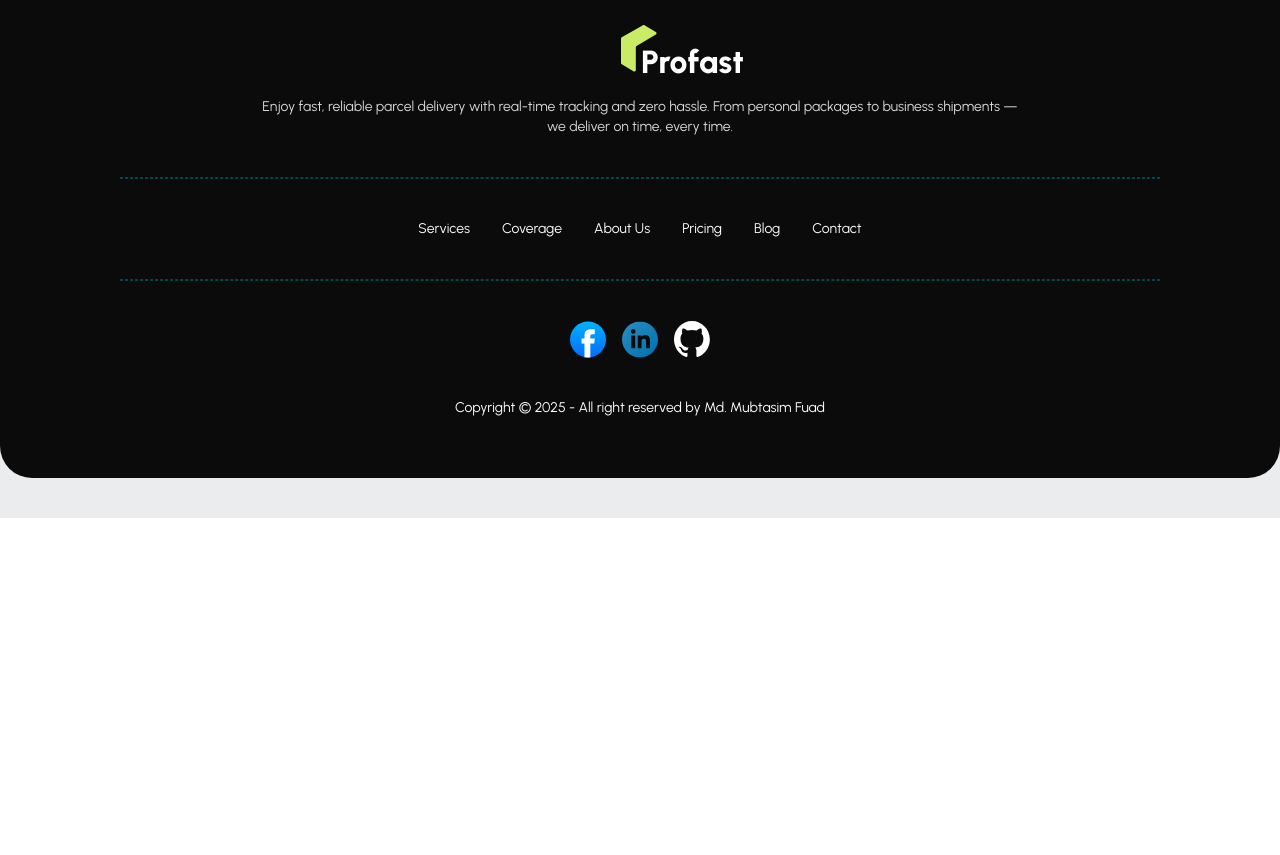
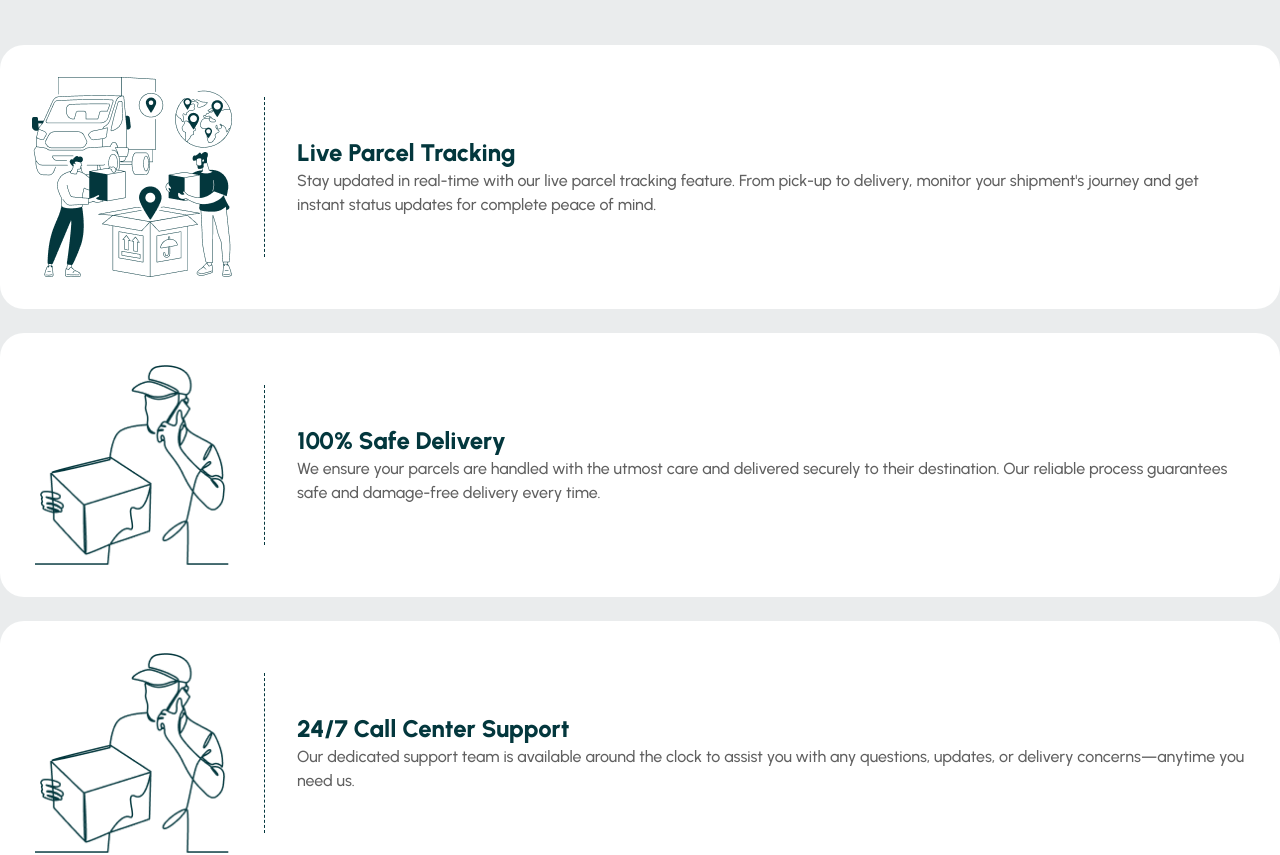
Before and after one commit to MubtasimPrime/ProFast_Delivery_System_Client_Side, a React (Vite) app: page / in a window 1280 px wide. Shown: the part 2660-3515 px from the top of the page. Before the commit the page ends 3178 px from the top, so only its background shows below. Built offline with nearby package versions, Linux system fonts and the light colour scheme.

Commit message:
Tracking part done

```diff
--- /dev/null
+++ b/src/components/Home/Tracking/Tracking.jsx
@@ -0,0 +1,34 @@
+import Track1 from "../../../assets/tracking/live-track.png";
+import Track2 from "../../../assets/tracking/safe-del.png";
+import TrackingCard from "./TrackingCard";
+
+const Tracking = () => {
+  const data = [
+    {
+      img: Track1,
+      title: "Live Parcel Tracking",
+      desc: `Stay updated in real-time with our live parcel tracking feature. From pick-up to delivery, monitor your shipment's journey and get instant status updates for complete peace of mind.`,
+    },
+    {
+      img: Track2,
+      title: "100% Safe Delivery",
+      desc: `We ensure your parcels are handled with the utmost care and delivered securely to their destination. Our reliable process guarantees safe and damage-free delivery every time.`,
+    },
+    {
+      img: Track2,
+      title: "24/7 Call Center Support",
+      desc: `Our dedicated support team is available around the clock to assist you with any questions, updates, or delivery concerns—anytime you need us.`,
+    },
+  ];
+  return (
+    <section className="max-w-7xl mx-auto border-y border-dashed border-[#03373d] mb-25 py-20">
+      <div className="grid grid-cols-1 gap-6">
+        {data.map((item, idx) => (
+          <TrackingCard key={idx} item={item}></TrackingCard>
+        ))}
+      </div>
+    </section>
+  );
+};
+
+export default Tracking;
--- /dev/null
+++ b/src/components/Home/Tracking/TrackingCard.jsx
@@ -0,0 +1,30 @@
+import React from "react";
+
+const TrackingCard = ({ item }) => {
+  const { img, title, desc } = item;
+  return (
+    <section className="bg-white p-8 rounded-3xl">
+      <div className="flex justify-between items-center gap-2">
+        {/* Img */}
+        <div className="flex-shrink-0">
+          <img
+            className="w-50 h-50 object-contain"
+            src={img}
+            alt="Track Image"
+          />
+        </div>
+
+        {/* Vertical dashed line */}
+        <div className="h-40 border-l border-dashed border-[#03373d] mx-6"></div>
+
+        {/* text */}
+        <div>
+          <h1 className="font-extrabold text-2xl primary-green">{title}</h1>
+          <p className="primary-gray font-medium">{desc}</p>
+        </div>
+      </div>
+    </section>
+  );
+};
+
+export default TrackingCard;
--- a/src/pages/Home/Home.jsx
+++ b/src/pages/Home/Home.jsx
@@ -3,6 +3,7 @@
 import Works from "../../components/Home/Works";
 import Service from "../../components/Home/Service/Service";
 import SalesTeams from "../../components/Home/SalesTeams";
+import Tracking from "../../components/Home/Tracking/Tracking";
 
 const Home = () => {
   return (
@@ -11,6 +12,7 @@
       <Works></Works>
       <Service></Service>
       <SalesTeams></SalesTeams>
+      <Tracking></Tracking>
     </>
   );
 };
```
Also changed, not shown: src/assets/tracking/live-track.png (added), src/assets/tracking/safe-del.png (added).
